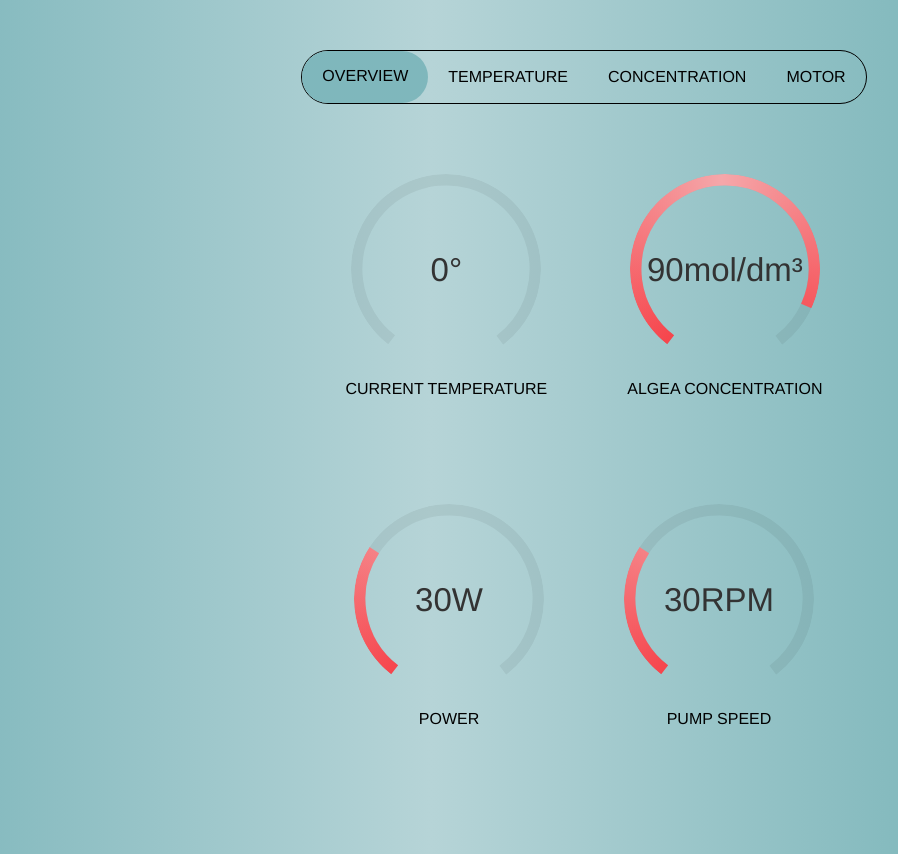
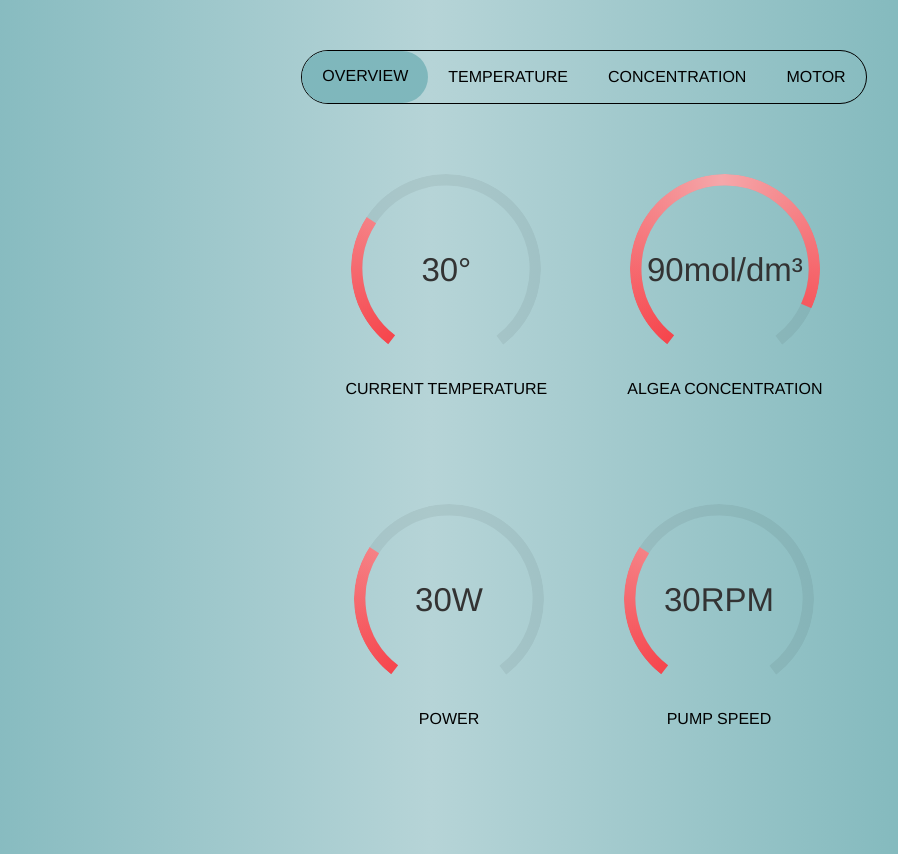
Before and after one commit to TheWolf534/DB4_website, a React (Create React App) app: page / in a window 1280 px wide. Shown: the whole page, without its empty margins (81-979 px from the left). Built offline with nearby package versions, Linux system fonts and the light colour scheme; no server answers.

Commit message:
temp fix

```diff
--- a/src/pages/Home/homePage.js
+++ b/src/pages/Home/homePage.js
@@ -62,7 +62,7 @@ const MainPage = () => {
           <div class="period-overview" >
             <center>
 
-            <Progress size={progressCircleSize} format={(percent) => <CustomText percent={percent + "°"}/>} type="dashboard" percent={getLatestData("temperature")} strokeColor={twoColors} circleTextFontSize = {'1em'} />
+            <Progress size={progressCircleSize} format={(percent) => <CustomText percent={percent + "°"}/>} type="dashboard" percent={30} strokeColor={twoColors} circleTextFontSize = {'1em'} />
             <p style = {FONT.base_16}>CURRENT TEMPERATURE</p>
           </center>
           </div>
```
Also changed, not shown: 1 other file (tests, documents, lock files or other folders).
